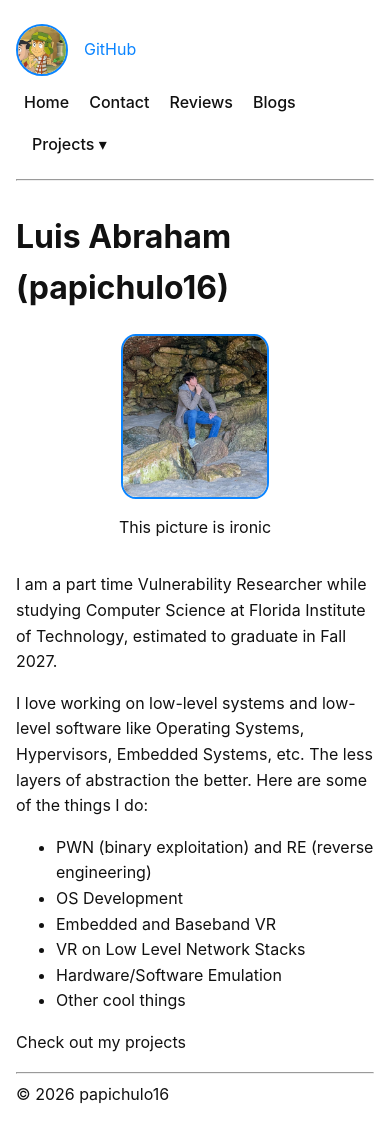
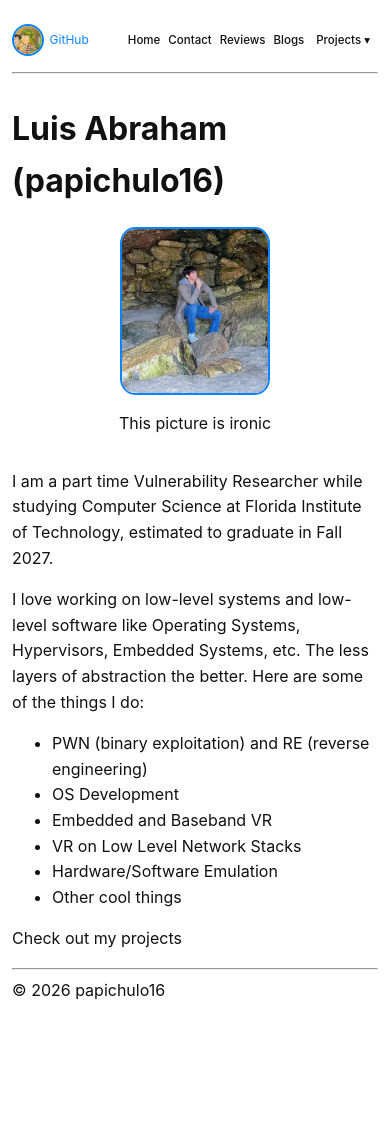
Before and after one commit to papichulo16/papichulo16.github.io, a Jekyll site: the page built from index.md, in a window 390 px wide. Built offline with Jekyll 4.4.1, drawn with Linux system fonts in a browser that asks for light colours; after the commit the page ends 1020 px from its top, so only the background shows below that.

Commit message:
maybe he fixed it now

```diff
--- a/assets/css/style.css
+++ b/assets/css/style.css
@@ -154,40 +154,42 @@ nav .menu {
   display: flex;
 }
 
-/* --- MOBILE NAVBAR --- */
+/* --- MOBILE NAVBAR (shrink to fit) --- */
 @media (max-width: 700px) {
   body {
-    padding: 1rem;
+    padding: 1rem 0.75rem;
   }
 
   .navbar {
-    flex-direction: column;
-    align-items: flex-start;
-    gap: 0.5rem;
+    gap: 0.25rem;
+  }
+
+  .navbar .menu {
+    font-size: 0.75rem;
+    gap: 0.35rem;
+  }
+
+  .pfp-img {
+    width: 28px;
+    height: 28px;
   }
 
   .nav-right {
-    flex-wrap: wrap;
-    gap: 0.25rem;
+    gap: 0;
   }
 
   .nav-right a,
   .nav-right span {
-    padding: 6px 8px;
+    font-size: 0.72rem;
+    padding: 4px 4px;
   }
 
   .dropdown-content {
     min-width: 0;
     width: max-content;
-    max-width: calc(100vw - 2rem);
-    right: auto;
-    left: 0;
+    max-width: calc(100vw - 1.5rem);
+    font-size: 0.8rem;
     z-index: 10;
-  }
-
-  /* tap-to-open on touch devices */
-  .dropdown:focus-within .dropdown-content {
-    display: flex;
   }
 }
 
```
